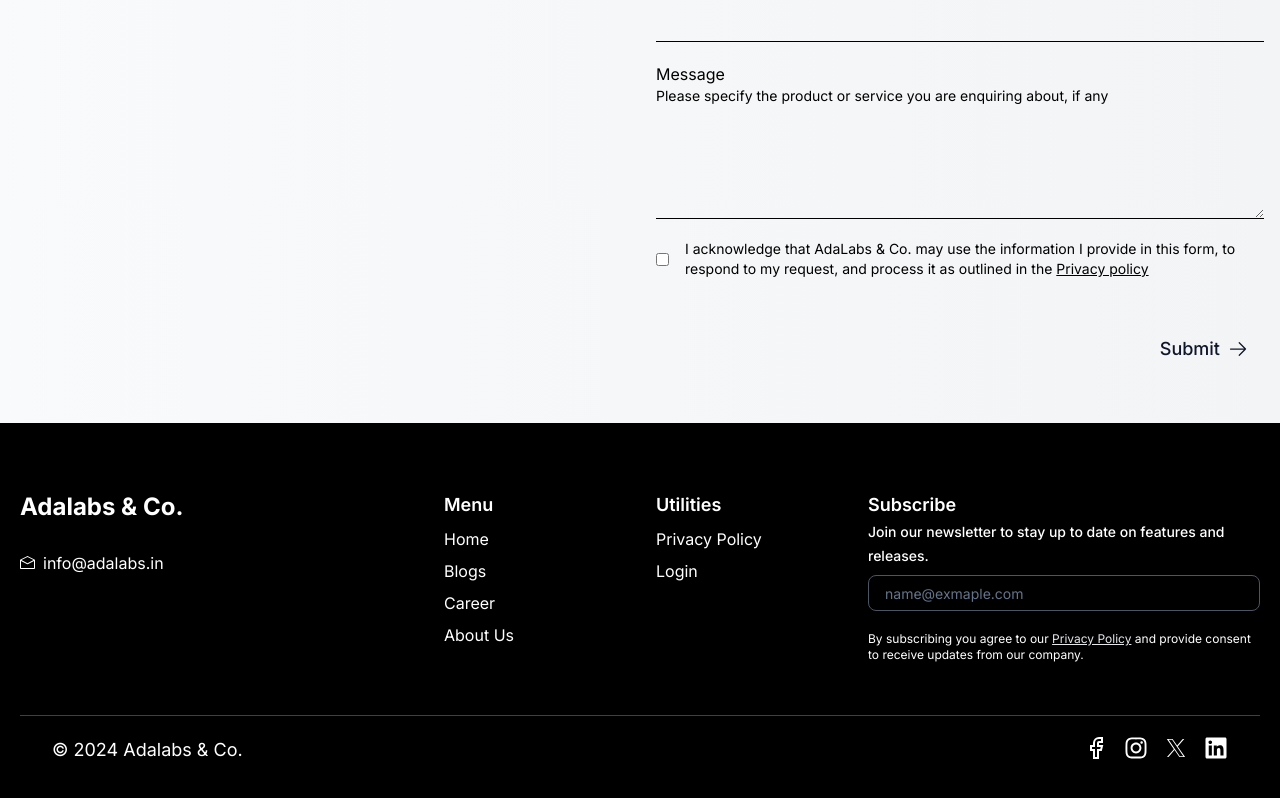
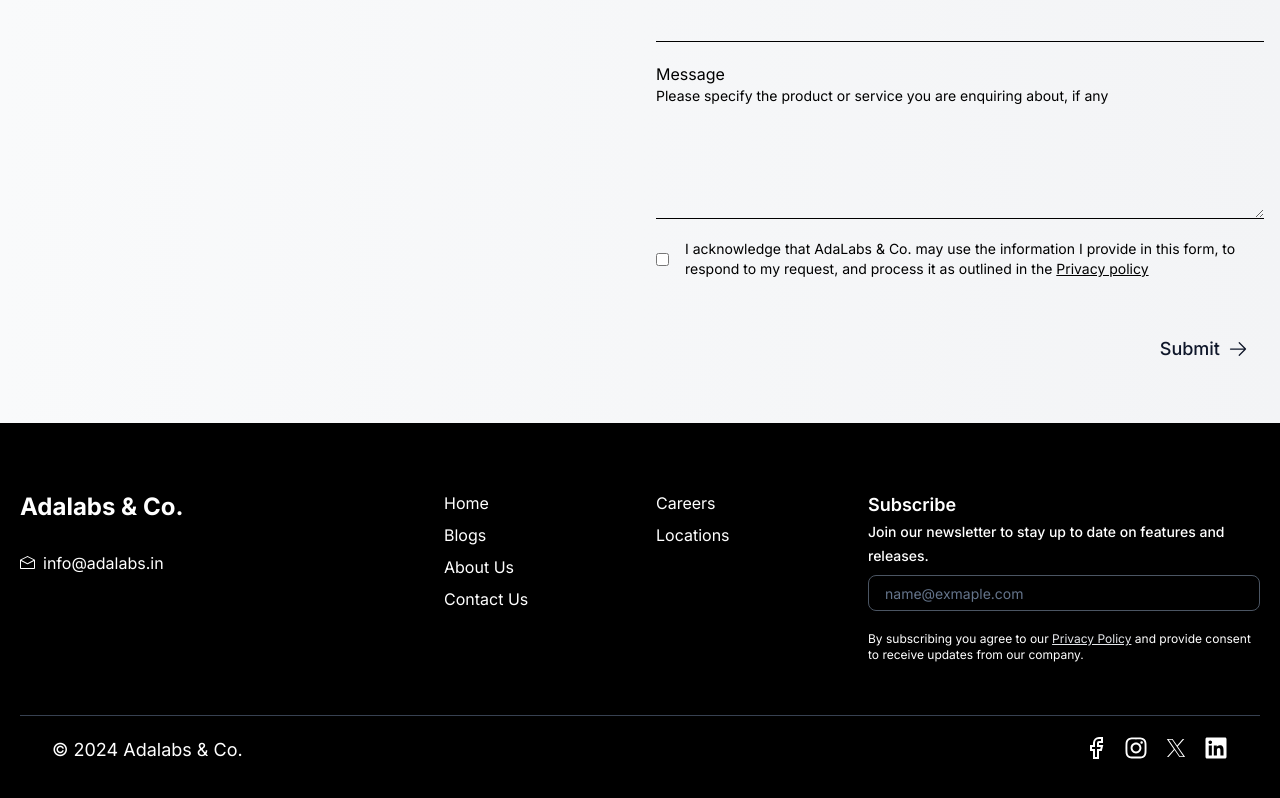
Before and after one commit to zephyr-cmd/motorcar, a Next.js app: page / in a window 1280 px wide. Shown: the part 2843-3641 px from the top of the page. Built offline with nearby package versions, Linux system fonts and the light colour scheme.

Commit message:
toast & footer fix

```diff
--- a/src/app/_components/Footer.jsx
+++ b/src/app/_components/Footer.jsx
@@ -37,7 +37,7 @@ export default function Footer() {
           </div>
           <div className="grid grid-cols-1 sm:grid-cols-2 gap-8">
             <div className="flex flex-col gap-y-2">
-              <p className="font-semibold text-lg">Menu</p>
+              {/* <p className="font-semibold text-lg">Menu</p> */}
               <Link className="hover:text-gray-300" href="/" aria-label="Home">
                 Home
               </Link>
@@ -51,16 +51,16 @@ export default function Footer() {
               <Link
                 className="hover:text-gray-300"
                 href="/coming-soon"
-                aria-label="Career"
+                aria-label="About Us"
               >
-                Career
+                About Us
               </Link>
               <Link
                 className="hover:text-gray-300"
                 href="/coming-soon"
-                aria-label="About Us"
+                aria-label="contact-us"
               >
-                About Us
+                Contact Us
               </Link>
               {/* <Link
               className="hover:text-gray-300"
@@ -71,26 +71,21 @@ export default function Footer() {
             </Link> */}
             </div>
             <div className="flex flex-col gap-y-2">
-              <p className="font-semibold text-lg ">Utilities</p>
-              {/* <Link className="hover:text-gray-300" href="/dashboard">
-              Admin
-            </Link> */}
+              {/* <p className="font-semibold text-lg ">Utilities</p> */}
               <Link
                 className="hover:text-gray-300"
-                href="#"
-                aria-label="Privacy Policy"
+                href="/coming-soon"
+                aria-label="Careers"
               >
-                Privacy Policy
+                Careers
               </Link>
-              <div>
-                <Link
-                  className="hover:text-gray-300"
-                  href="/login"
-                  aria-label="login"
-                >
-                  Login
-                </Link>
-              </div>
+              <Link
+                className="hover:text-gray-300"
+                href="/#locations"
+                aria-label="locations"
+              >
+                Locations
+              </Link>
             </div>
           </div>
           <Subscribe />
--- a/src/app/_components/formSection.jsx
+++ b/src/app/_components/formSection.jsx
@@ -14,7 +14,7 @@ const initialState = {
 const ContactForm = () => {
   const [state, formAction] = useFormState(createCTA, initialState);
   const formRef = useRef(null);
-  console.log("L-17, state-------------->", state);
+  // console.log("L-17, state-------------->", state);
   useEffect(() => {
     let firstTimeout;
     let secondTimeout;
--- a/src/app/services/contact-us/[industry]/page.jsx
+++ b/src/app/services/contact-us/[industry]/page.jsx
@@ -14,13 +14,12 @@ const initialState = {
 
 const ContactForm = (params) => {
   const [state, formAction] = useFormState(createCTA, initialState);
-  const industry = params?.params?.industry;
-  console.log("L-18, Industry-------------->", industry);
+  const industry = params?.params?.industry || "";
+  // console.log("L-18, Industry-------------->", industry);
   const router = useRouter();
   useEffect(() => {
-    console.log("L-21, state-------------->", state);
+    // console.log("L-21, state-------------->", state);
     let secondTimeout;
-
     if (state.status) {
       toast(`${state.message}`, {
         description: "Going to redirect to the Home page",
@@ -31,11 +30,10 @@ const ContactForm = (params) => {
     } else {
       toast(`${state.message}`);
     }
-
     return () => {
       clearTimeout(secondTimeout);
     };
-  }, [state]);
+  }, [state, router, industry]);
 
   const industryName = industry.replace(/-/g, " ");
   return (
--- a/src/app/services/layout.js
+++ b/src/app/services/layout.js
@@ -1,5 +1,6 @@
 import { exo, nunito, poppins } from "@/components/Fonts/fonts";
 import Footer from "@/app/_components/Footer";
+import { Toaster } from "@/components/ui/sonner";
 
 // export const metadata = {
 //   title: "AdaLabs  Inc.",
@@ -15,6 +16,7 @@ export default function ServicesLayout({ children }) {
     >
       {children}
       <Footer />
+      <Toaster />
     </div>
   );
 }
```
